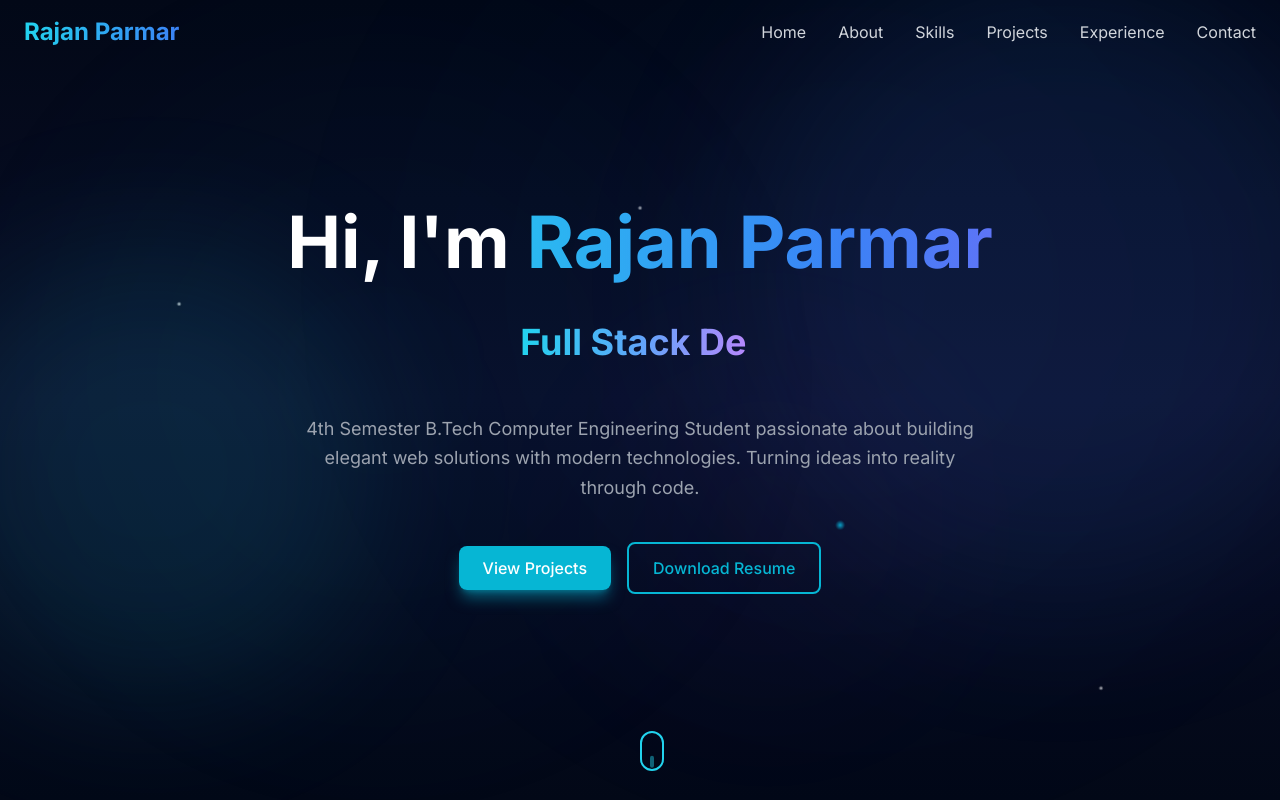
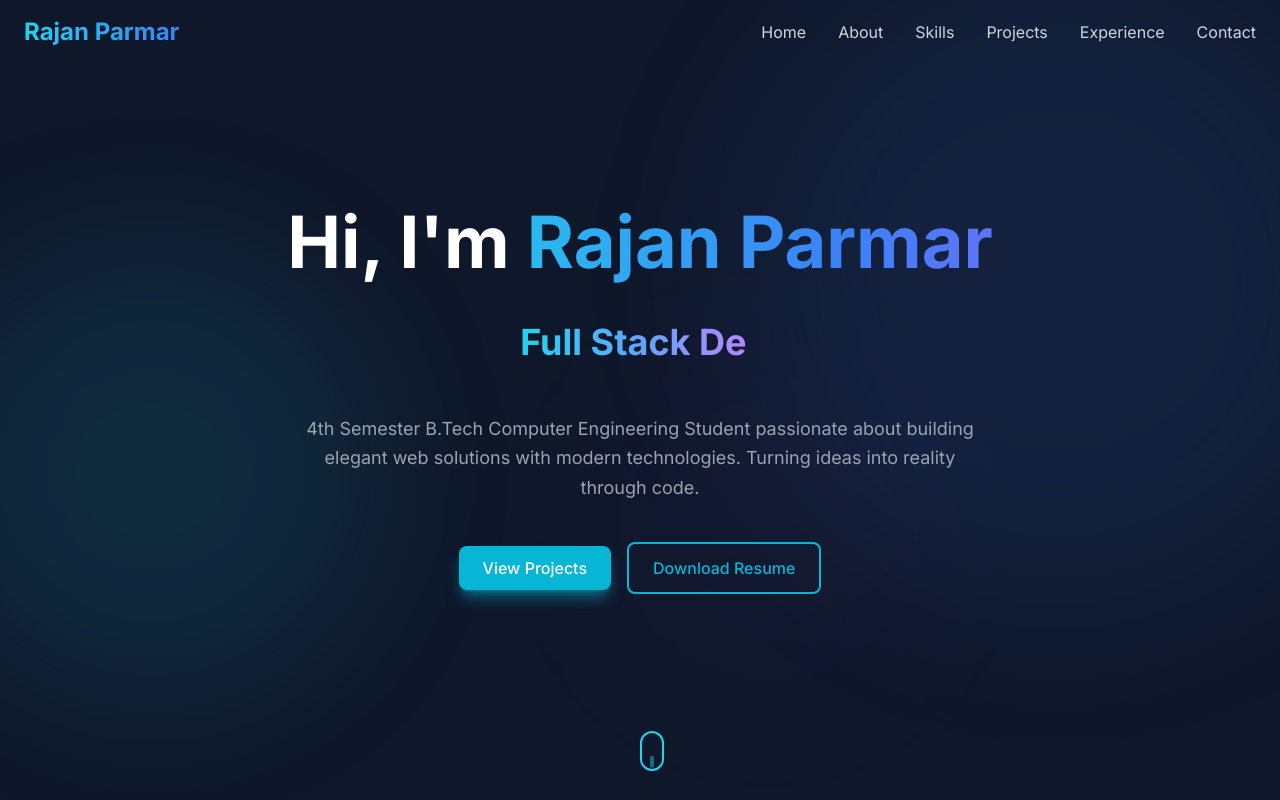
Before and after one commit to rajan-parmar-23102006/rajanparmar, a Next.js app in the folder rajan-portfolio/: page / in a window 1280 px wide. Shown: the top 800 px of the page. Built offline with nearby package versions, Linux system fonts and the light colour scheme.

Commit message:
remove animatins

```diff
--- a/rajan-portfolio/app/globals.css
+++ b/rajan-portfolio/app/globals.css
@@ -37,93 +37,6 @@ body {
   background: #0891b2;
 }
 
-/* Starry Background - MAXIMUM CONTRAST */
-.stars-small,
-.stars-medium,
-.stars-large {
-  position: absolute;
-  inset: 0;
-  background: transparent;
-}
-
-.stars-small {
-  background-image:
-    radial-gradient(2px 2px at 10% 20%, rgba(255, 255, 255, 1), transparent),
-    radial-gradient(2px 2px at 90% 80%, rgba(255, 255, 255, 1), transparent),
-    radial-gradient(2px 2px at 50% 50%, rgba(255, 255, 255, 0.9), transparent),
-    radial-gradient(2px 2px at 80% 10%, rgba(255, 255, 255, 1), transparent),
-    radial-gradient(2px 2px at 20% 90%, rgba(255, 255, 255, 0.9), transparent),
-    radial-gradient(3px 3px at 60% 30%, rgba(255, 255, 255, 1), transparent),
-    radial-gradient(2px 2px at 30% 70%, rgba(255, 255, 255, 0.9), transparent),
-    radial-gradient(3px 3px at 70% 60%, rgba(255, 255, 255, 1), transparent),
-    radial-gradient(2px 2px at 40% 40%, rgba(255, 255, 255, 0.9), transparent),
-    radial-gradient(2px 2px at 85% 85%, rgba(255, 255, 255, 1), transparent),
-    radial-gradient(2px 2px at 25% 15%, rgba(255, 255, 255, 0.9), transparent),
-    radial-gradient(3px 3px at 55% 85%, rgba(255, 255, 255, 1), transparent),
-    radial-gradient(2px 2px at 15% 50%, rgba(255, 255, 255, 0.9), transparent),
-    radial-gradient(2px 2px at 75% 35%, rgba(255, 255, 255, 1), transparent);
-  background-size: 200% 200%;
-  animation: twinkle 4s ease-in-out infinite;
-  opacity: 1;
-}
-
-.stars-medium {
-  background-image:
-    radial-gradient(4px 4px at 25% 25%, rgba(6, 182, 212, 1), transparent),
-    radial-gradient(3px 3px at 75% 75%, rgba(59, 130, 246, 1), transparent),
-    radial-gradient(4px 4px at 45% 15%, rgba(6, 182, 212, 1), transparent),
-    radial-gradient(3px 3px at 65% 85%, rgba(147, 51, 234, 1), transparent),
-    radial-gradient(4px 4px at 15% 65%, rgba(59, 130, 246, 1), transparent),
-    radial-gradient(3px 3px at 85% 35%, rgba(6, 182, 212, 1), transparent),
-    radial-gradient(4px 4px at 35% 55%, rgba(147, 51, 234, 0.9), transparent);
-  background-size: 250% 250%;
-  animation: twinkle 5s ease-in-out infinite reverse;
-  opacity: 1;
-}
-
-.stars-large {
-  background-image:
-    radial-gradient(5px 5px at 30% 40%, rgba(6, 182, 212, 1), transparent),
-    radial-gradient(4px 4px at 70% 20%, rgba(59, 130, 246, 1), transparent),
-    radial-gradient(5px 5px at 50% 80%, rgba(147, 51, 234, 1), transparent),
-    radial-gradient(4px 4px at 85% 50%, rgba(6, 182, 212, 1), transparent),
-    radial-gradient(5px 5px at 20% 70%, rgba(59, 130, 246, 1), transparent);
-  background-size: 300% 300%;
-  animation: twinkle 6s ease-in-out infinite;
-  opacity: 1;
-}
-
-@keyframes twinkle {
-  0%, 100% {
-    opacity: 0.6;
-    transform: scale(1);
-  }
-  50% {
-    opacity: 1;
-    transform: scale(1.3);
-  }
-}
-
-.animate-pulse-slow {
-  animation: pulse-slow 10s ease-in-out infinite;
-}
-
-.animate-pulse-slower {
-  animation: pulse-slow 15s ease-in-out infinite;
-}
-
-@keyframes pulse-slow {
-  0%, 100% {
-    opacity: 0.15;
-    transform: scale(1);
-  }
-  50% {
-    opacity: 0.2;
-    transform: scale(1.15);
-  }
-}
-
-
 /* Gradient Animation for Hero Name */
 @layer utilities {
   .animate-gradient {
--- a/rajan-portfolio/app/page.tsx
+++ b/rajan-portfolio/app/page.tsx
@@ -7,13 +7,10 @@ import Experience from "@/components/Experience";
 import Contact from "@/components/Contact";
 import Footer from "@/components/Footer";
 import ScrollToTop from "@/components/ScrollToTop";
-import StarryBackground from "@/components/StarryBackground"; // ← Add this
 
 export default function Home() {
   return (
     <>
-      <StarryBackground /> {/* ← Add this FIRST */}
-      <div className="relative z-10"> {/* ← Wrap all content */}
       <Navbar />
       <Hero />
       <About />
@@ -23,7 +20,6 @@ export default function Home() {
       <Contact />
       <Footer />
       <ScrollToTop />
-      </div>
     </>
   );
 }
--- a/rajan-portfolio/components/StarryBackground.tsx
+++ /dev/null
@@ -1,20 +0,0 @@
-"use client";
-
-export default function StarryBackground() {
-  return (
-    <div className="fixed inset-0 z-0 overflow-hidden pointer-events-none">
-      {/* Darker space background for more contrast */}
-      <div className="absolute inset-0 bg-gradient-to-b from-[#020817] via-[#0a0e27] to-[#020817]"></div>
-
-      {/* Bright stars - 3 layers */}
-      <div className="stars-small"></div>
-      <div className="stars-medium"></div>
-      <div className="stars-large"></div>
-
-      {/* Brighter nebula glow clouds */}
-      <div className="absolute top-20 left-20 w-[600px] h-[600px] bg-cyan-500/15 rounded-full blur-[100px] animate-pulse-slow"></div>
-      <div className="absolute bottom-40 right-20 w-[700px] h-[700px] bg-blue-500/15 rounded-full blur-[120px] animate-pulse-slower"></div>
-      <div className="absolute top-1/2 left-1/3 w-[500px] h-[500px] bg-purple-500/12 rounded-full blur-[100px] animate-pulse-slow"></div>
-    </div>
-  );
-}
```
Lines whose indentation alone changed are shown as unchanged.
